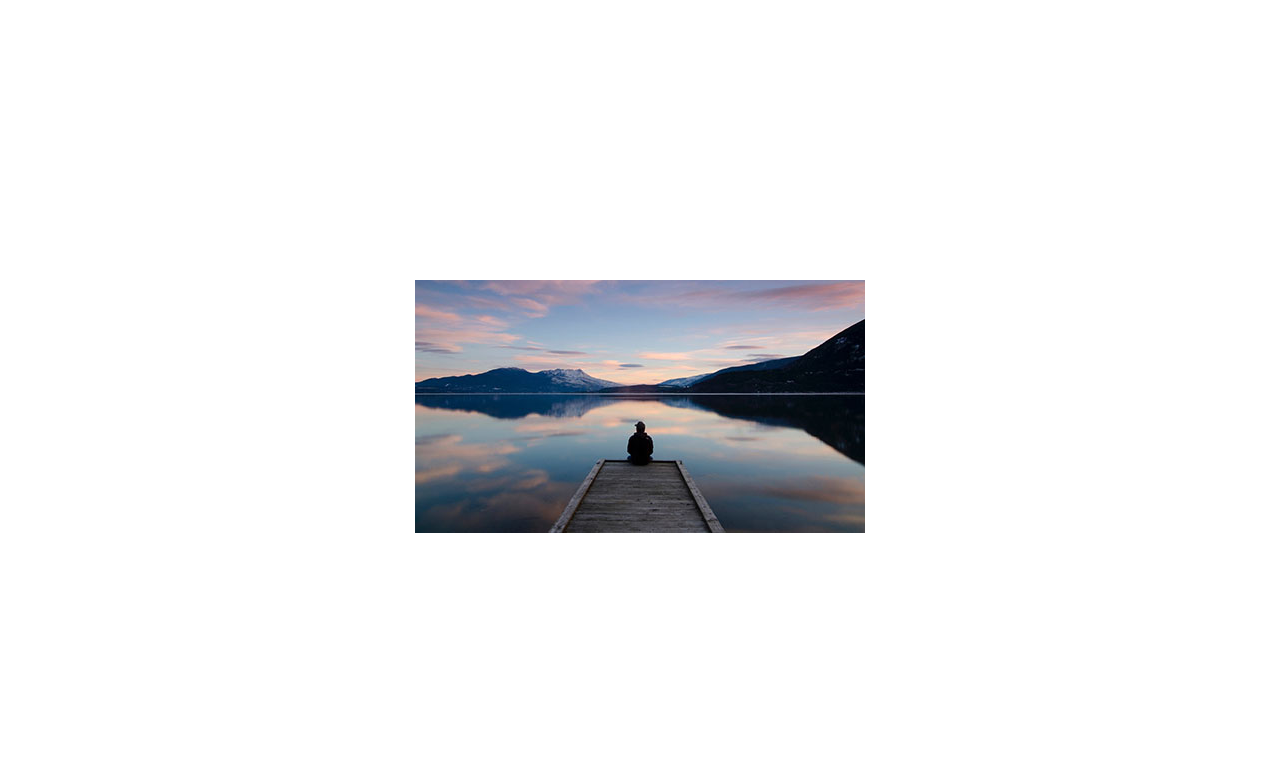
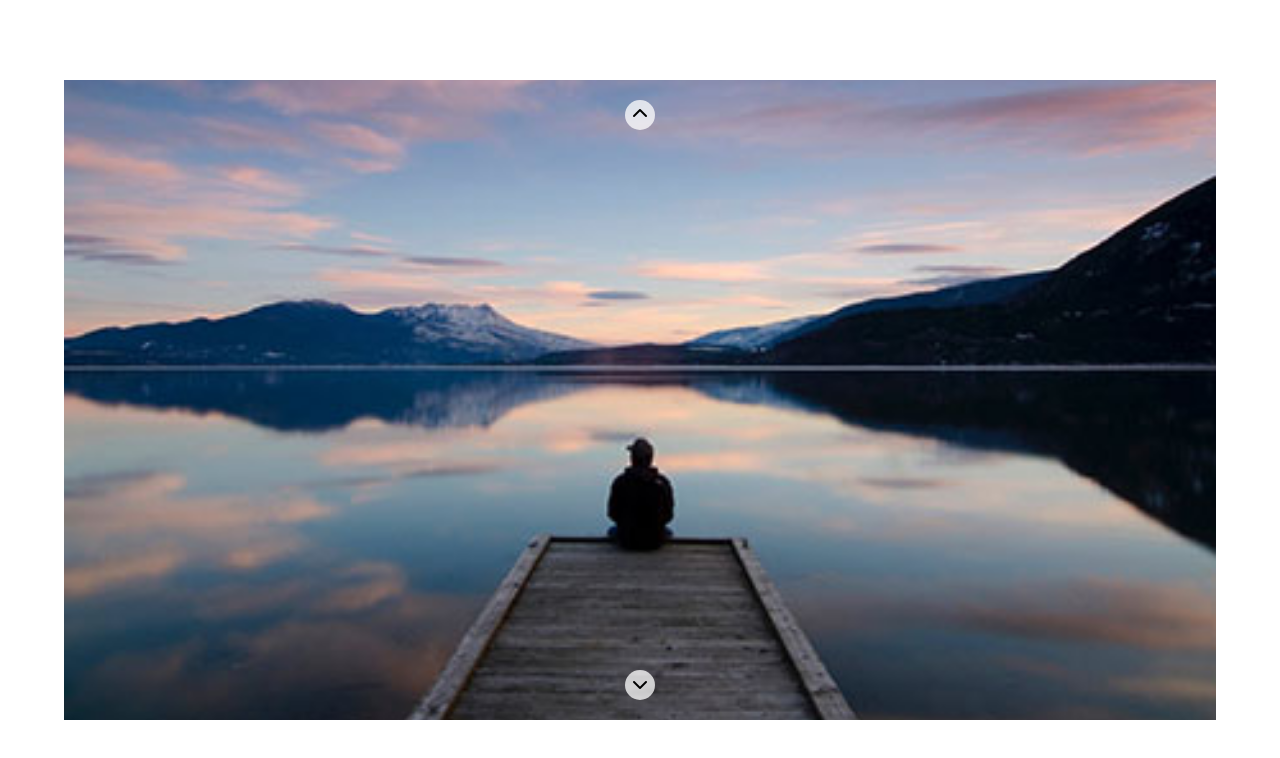
Before and after one commit to TheMrStraffy/js-array-carousel, a plain HTML site: page milestone1/index.html in a window 1280 px wide. Drawn offline with Linux system fonts and the light colour scheme.

Commit message:
[milestone1] fixed btns & positions

```diff
--- a/milestone1/css/style.css
+++ b/milestone1/css/style.css
@@ -1,9 +1,50 @@
+*{
+  margin: 0;
+  padding: 0;
+  box-sizing: border-box;
+}
+
 .container{
   height: 100vh;
 }
 .slideshow{
+  width: 100%;
   height: 100%;
   display: flex;
   justify-content: center;
   align-items: center;
+
 }
+
+
+.gallery{
+  position: relative;
+  width: 90%;
+  height: 80%;
+}
+.btn{
+  cursor: pointer;
+  position: absolute;
+  left: 50%;
+  transform: translateX(-50%);
+  background-color: rgba(255, 255, 255, .75);
+  width: 30px;
+  height: 30px;
+  border-radius: 50%;
+  line-height: 30px;
+  text-align: center;
+
+}
+.btn.up{
+  top: 20px;
+}
+.btn.down{
+  bottom: 20px;
+}
+
+.gallery img{
+
+  width: 100%;
+  height: 100%;
+  object-fit: cover;
+}
--- a/milestone1/index.html
+++ b/milestone1/index.html
@@ -4,14 +4,20 @@
   <meta charset="UTF-8">
   <meta http-equiv="X-UA-Compatible" content="IE=edge">
   <meta name="viewport" content="width=device-width, initial-scale=1.0">
+  <link rel='stylesheet' href='https://cdnjs.cloudflare.com/ajax/libs/font-awesome/6.2.0/css/all.min.css' integrity='sha512-xh6O/CkQoPOWDdYTDqeRdPCVd1SpvCA9XXcUnZS2FmJNp1coAFzvtCN9BmamE+4aHK8yyUHUSCcJHgXloTyT2A==' crossorigin='anonymous'/>
   <link rel="stylesheet" href="css/style.css">
   <title>Document</title>
 </head>
 <body>
   <div class="container">
     <div class="slideshow">
-
       <div class="gallery">
+        <div class="btn up">
+          <i class="fa-solid fa-chevron-up"></i>
+        </div>
+        <div class="btn down">
+          <i class="fa-solid fa-chevron-down"></i>
+        </div>
         <img src="../img/01.jpg" alt="">
       </div>
     </div>
```
